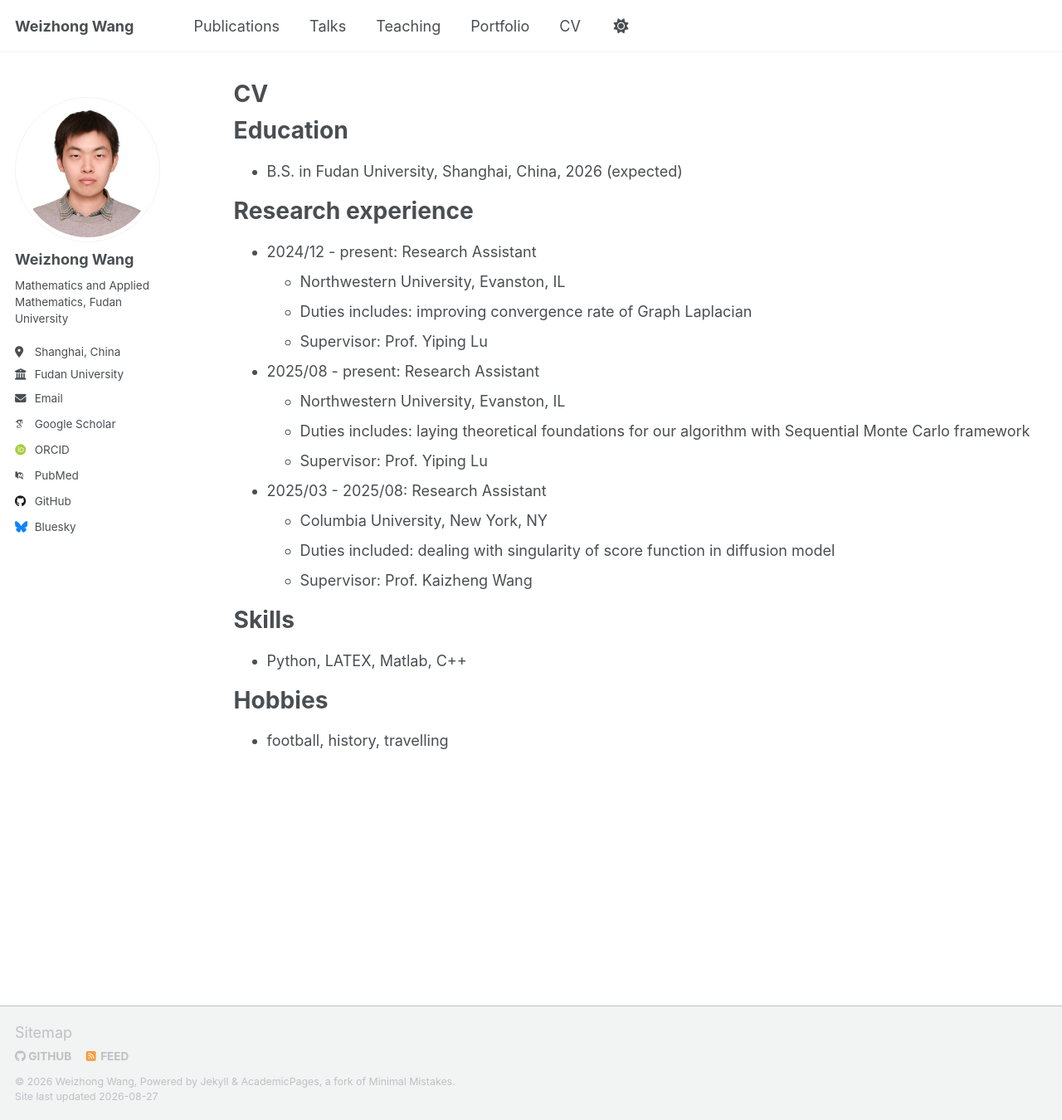
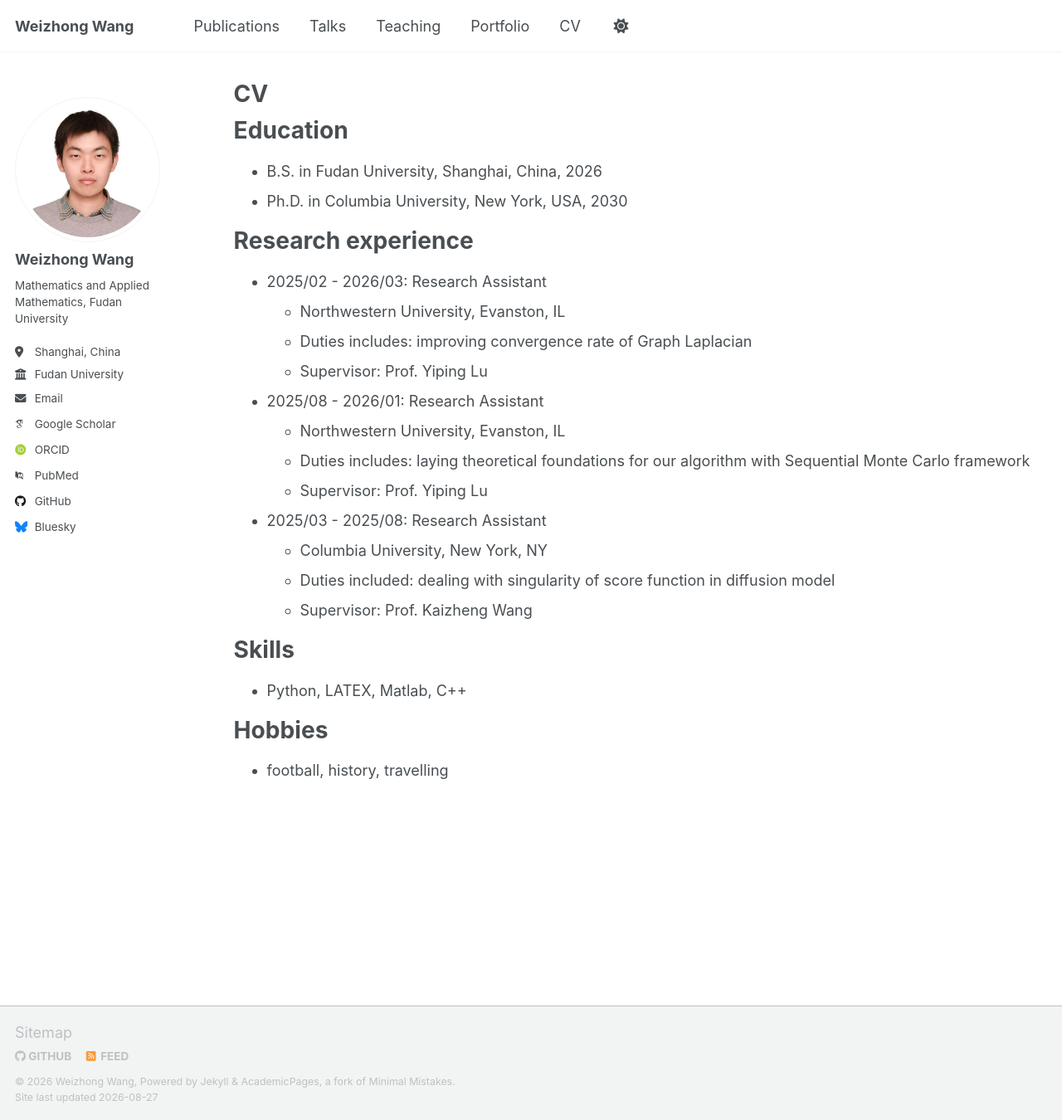
Before and after one commit to weizhwang/weizhwang.github.io, a Jekyll site: the page built from _pages/cv.md, in a window 1280 px wide and 1350 px high. Shown: the whole window at 83% size. Built offline with Jekyll 4.4.1, drawn with Linux system fonts in a browser that asks for light colours; some web fonts are replaced; a script that is not in the unit is left out.

Commit message:
Update education and research experience dates

```diff
--- a/_pages/cv.md
+++ b/_pages/cv.md
@@ -11,16 +11,17 @@ redirect_from:
 
 Education
 ======
-* B.S. in Fudan University, Shanghai, China, 2026 (expected)
+* B.S. in Fudan University, Shanghai, China, 2026
+* Ph.D. in Columbia University, New York, USA, 2030
 
 Research experience
 ======
-* 2024/12 - present: Research Assistant
+* 2025/02 - 2026/03: Research Assistant
   * Northwestern University, Evanston, IL
   * Duties includes: improving convergence rate of Graph Laplacian
   * Supervisor: Prof. Yiping Lu
 
-* 2025/08 - present: Research Assistant
+* 2025/08 - 2026/01: Research Assistant
   * Northwestern University, Evanston, IL
   * Duties includes: laying theoretical foundations for our algorithm with Sequential Monte Carlo framework
   * Supervisor: Prof. Yiping Lu
```
